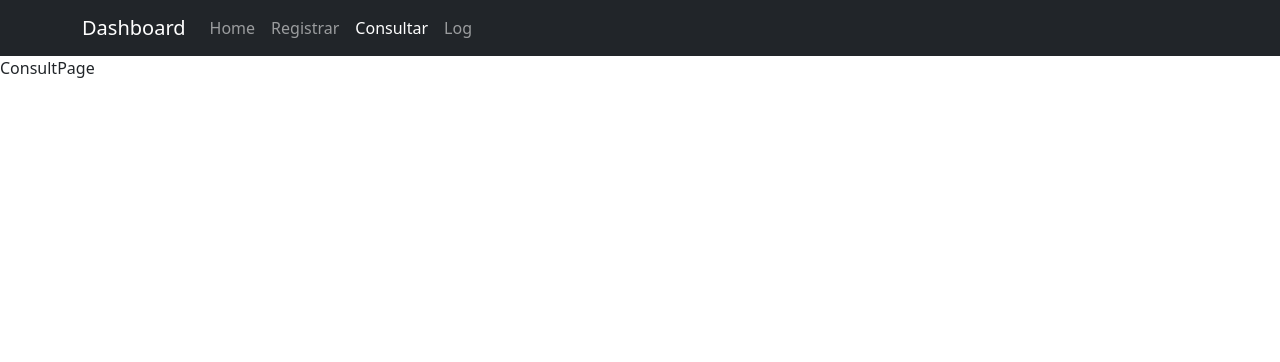
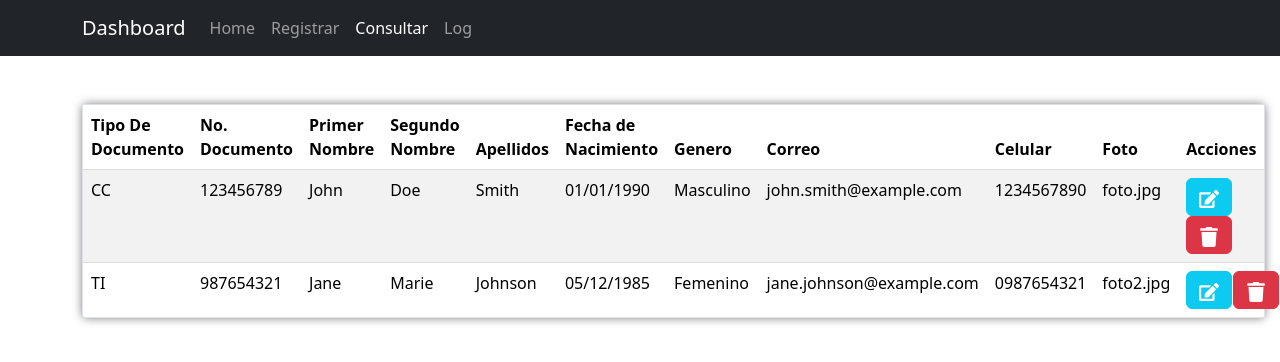
Before and after one commit to Bryamv/Dashboard_FrontEnd, a React (Vite) app: page /consult in a window 1280 px wide. Shown: the top 362 px of the page. Built offline with nearby package versions, Linux system fonts and the light colour scheme.

Commit message:
added test table for consult view

```diff
--- a/package.json
+++ b/package.json
@@ -15,6 +15,7 @@
     "react-bootstrap": "^2.8.0",
     "react-dom": "^18.2.0",
     "react-hook-form": "^7.46.1",
+    "react-icons": "^4.11.0",
     "react-router-dom": "^6.16.0",
     "sweetalert2": "^11.7.32"
   },
--- /dev/null
+++ b/src/components/PersonTable.jsx
@@ -0,0 +1,81 @@
+import Table from "react-bootstrap/Table";
+import { Button, Row, Col } from "react-bootstrap";
+import { FaTrash, FaEdit } from "react-icons/fa";
+import "./table.css";
+const PersonTable = () => {
+  return (
+    <Table striped>
+      <thead>
+        <tr>
+          <th>Tipo De Documento</th>
+          <th>No. Documento</th>
+          <th>Primer Nombre</th>
+          <th>Segundo Nombre</th>
+          <th>Apellidos</th>
+          <th>Fecha de Nacimiento</th>
+          <th>Genero</th>
+          <th>Correo</th>
+          <th>Celular</th>
+          <th>Foto</th>
+          <th>Acciones</th>
+        </tr>
+      </thead>
+      <tbody>
+        <tr>
+          <td>CC</td>
+          <td>123456789</td>
+          <td>John</td>
+          <td>Doe</td>
+          <td>Smith</td>
+          <td>01/01/1990</td>
+          <td>Masculino</td>
+          <td>john.smith@example.com</td>
+          <td>1234567890</td>
+          <td>foto.jpg</td>
+          <td style={{ width: "500px" }}>
+            <Row>
+              <Col md={6} className="w-100">
+                <Button variant="info">
+                  <FaEdit style={{ color: "white", fontSize: "20px" }} />
+                </Button>
+              </Col>
+              <Col md={6} className="w-100">
+                <Button variant="danger">
+                  <FaTrash style={{ color: "white", fontSize: "20px" }} />
+                </Button>
+              </Col>
+            </Row>
+          </td>
+        </tr>
+        <tr>
+          <td>TI</td>
+          <td>987654321</td>
+          <td>Jane</td>
+          <td>Marie</td>
+          <td>Johnson</td>
+          <td>05/12/1985</td>
+          <td>Femenino</td>
+          <td>jane.johnson@example.com</td>
+          <td>0987654321</td>
+          <td>foto2.jpg</td>
+          <td>
+            <Row>
+              <Col md={6}>
+                <Button variant="info">
+                  <FaEdit style={{ color: "white", fontSize: "20px" }} />
+                </Button>
+              </Col>
+              <Col md={6}>
+                <Button variant="danger">
+                  <FaTrash style={{ color: "white", fontSize: "20px" }} />
+                </Button>
+              </Col>
+            </Row>
+          </td>
+        </tr>
+      </tbody>
+    </Table>
+  );
+};
+
+export default PersonTable;
--- /dev/null
+++ b/src/components/table.css
@@ -0,0 +1,34 @@
+.table {
+  width: 100%;
+  border-collapse: collapse;
+  border-spacing: 0;
+  border: 1px solid #ddd;
+  margin-bottom: 15px;
+  background-color: #fff;
+  box-shadow: 0 0 10px rgba(0, 0, 0, 0.5);
+  border-radius: 5px;
+}
+.table th,
+.table td {
+  padding: 10px;
+  text-align: left;
+}
+.table th {
+  background-color: #f5f5f5;
+  border-bottom: 1px solid #ddd;
+}
+.table td {
+  border-bottom: 1px solid #ddd;
+}
+.table tr:last-child td {
+  border-bottom: none;
+}
+.table tr:nth-child(even) {
+  background-color: #f2f2f2;
+}
+.table tr:last-child td:first-child {
+  border-bottom-left-radius: 5px;
+}
+.table tr:last-child td:last-child {
+  border-bottom-right-radius: 5px;
+}
--- a/src/pages/ConsultPage.jsx
+++ b/src/pages/ConsultPage.jsx
@@ -1,5 +1,16 @@
+import PersonTable from "../components/PersonTable";
+import { Container, Row, Col } from "react-bootstrap";
+
 const ConsultPage = () => {
-  return <div>ConsultPage</div>;
+  return (
+    <Container className="mt-5">
+      <Row>
+        <Col className="col-12 mx-auto">
+          <PersonTable />
+        </Col>
+      </Row>
+    </Container>
+  );
 };
 
 export default ConsultPage;
--- a/src/pages/CreatePage.jsx
+++ b/src/pages/CreatePage.jsx
@@ -1,15 +1,15 @@
 import CreateForm from "../components/CreateForm";
-
+import { Container, Row, Col } from "react-bootstrap";
 const CreatePage = () => {
   return (
     <>
-      <div className="container mt-5">
-        <div className="row">
-          <div className="col-12  mx-auto">
+      <Container className="mt-5 ">
+        <Row>
+          <Col className="col-12 mx-auto">
             <CreateForm />
-          </div>
-        </div>
-      </div>
+          </Col>
+        </Row>
+      </Container>
     </>
   );
 };
```
Also changed, not shown: 1 other file (tests, documents, lock files or other folders).
